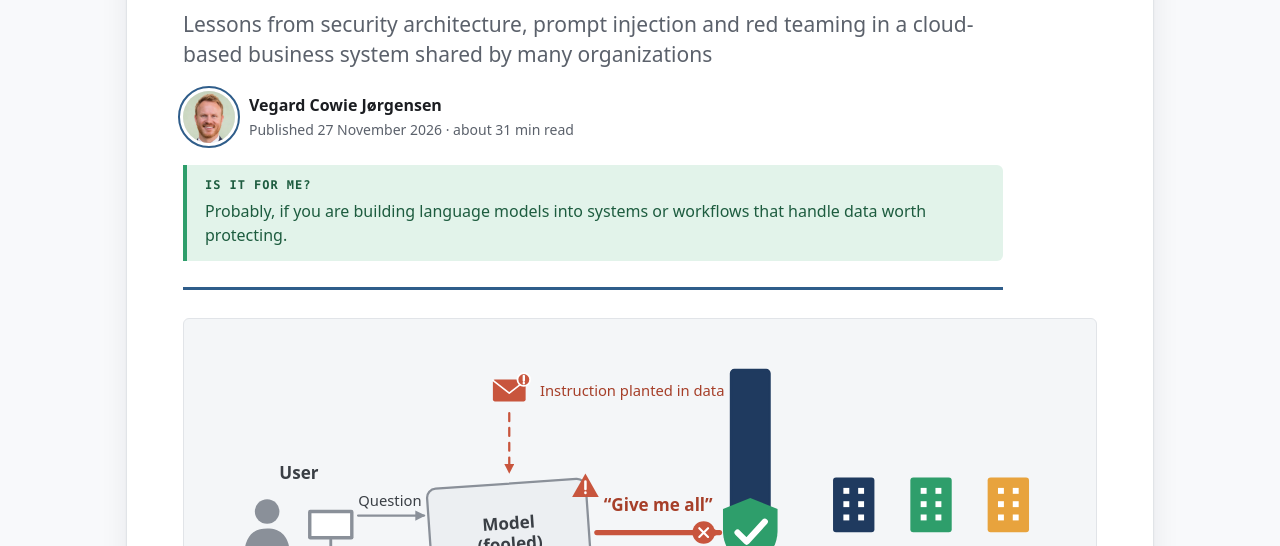
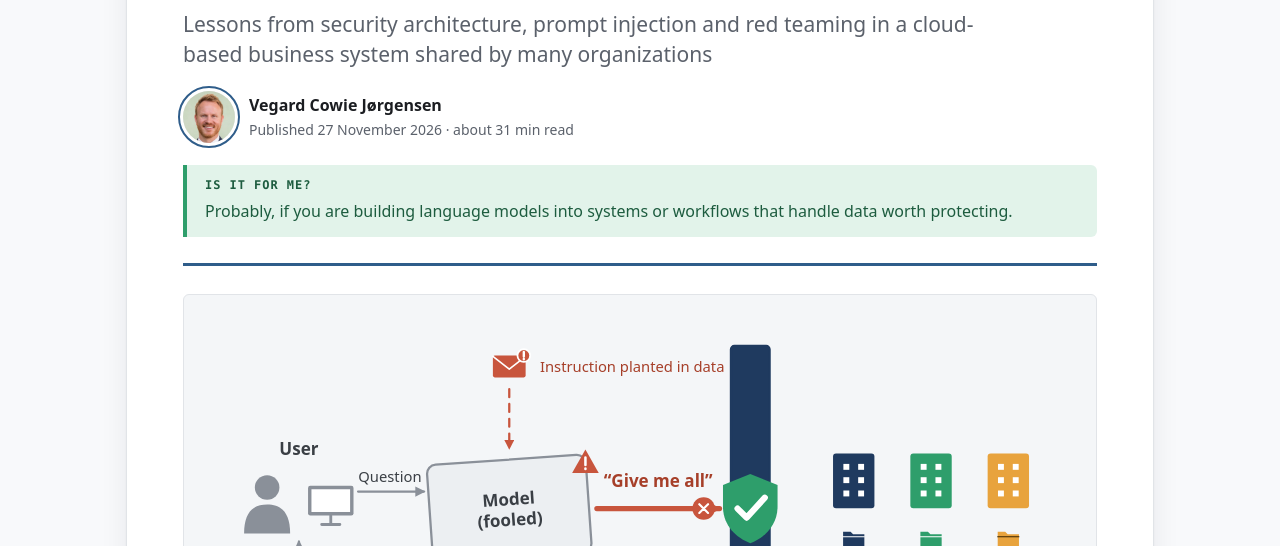
Before and after one commit to vegardjorg/vegardjorg.github.io, a plain HTML site: page artikler/ai-assistant-with-user-permissions.html in a window 1280 px wide. Shown: the part 254-800 px from the top of the page. Drawn offline with Linux system fonts and the light colour scheme.

Commit message:
Artikkel: hodelinja og den grønne boksen følger sidebredden
Bare tittel og undertittel holder seg innenfor 820 px, slik at linja,
boksen, figuren og brødteksten står på samme bredde.

Co-Authored-By: Claude Opus 5.5 <noreply@anthropic.com>

```diff
--- a/assets/css/artikkel.css
+++ b/assets/css/artikkel.css
@@ -82,7 +82,8 @@ a:focus-visible, button:focus-visible, summary:focus-visible { outline: 2px soli
 :root[data-theme="dark"] .theme .i-moon { display: none; }
 
 /* ---------- Artikkelhode ---------- */
-.art-head { max-width: 820px; padding-bottom: 26px; border-bottom: 3px solid var(--primary); }
+.art-head { padding-bottom: 26px; border-bottom: 3px solid var(--primary); }
+.art-head h1, .art-head .dek { max-width: 820px; } /* teksten holder lesbar bredde, linja og boksen følger siden */
 .mono-tag { display: inline-block; font: 600 12px/1 var(--font-mono); letter-spacing: .08em; text-transform: uppercase; color: var(--on-surface-variant); margin: 0 0 14px; }
 .art-head h1 { font-size: clamp(30px, 5.4vw, 48px); line-height: 1.1; letter-spacing: -.02em; margin: 0 0 16px; text-wrap: balance; }
 .dek { margin: 0 0 22px; font-size: clamp(18px, 2.4vw, 21px); line-height: 1.45; color: var(--on-surface-variant); text-wrap: pretty; }
```
